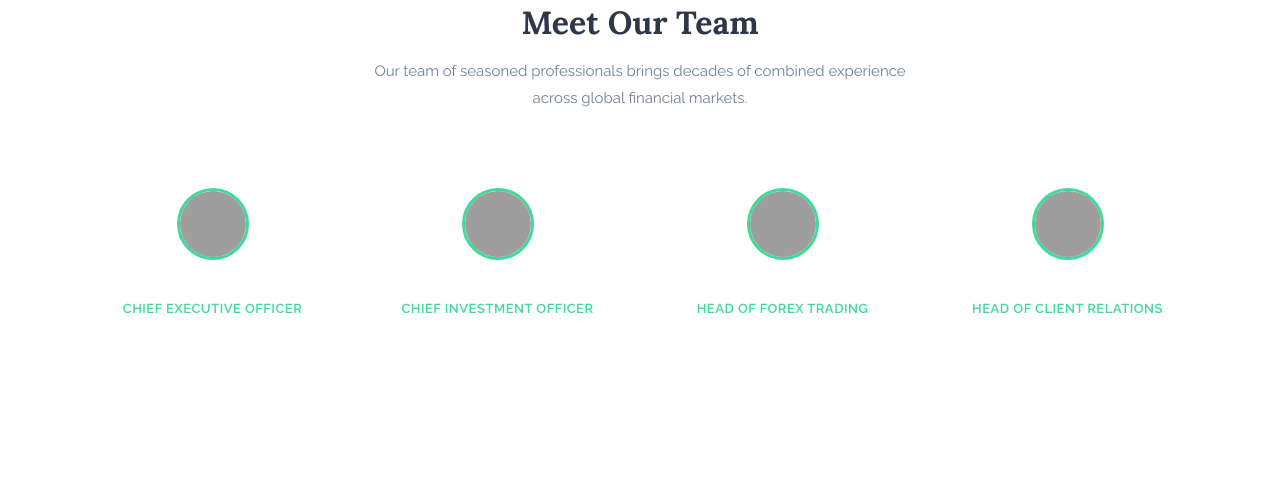
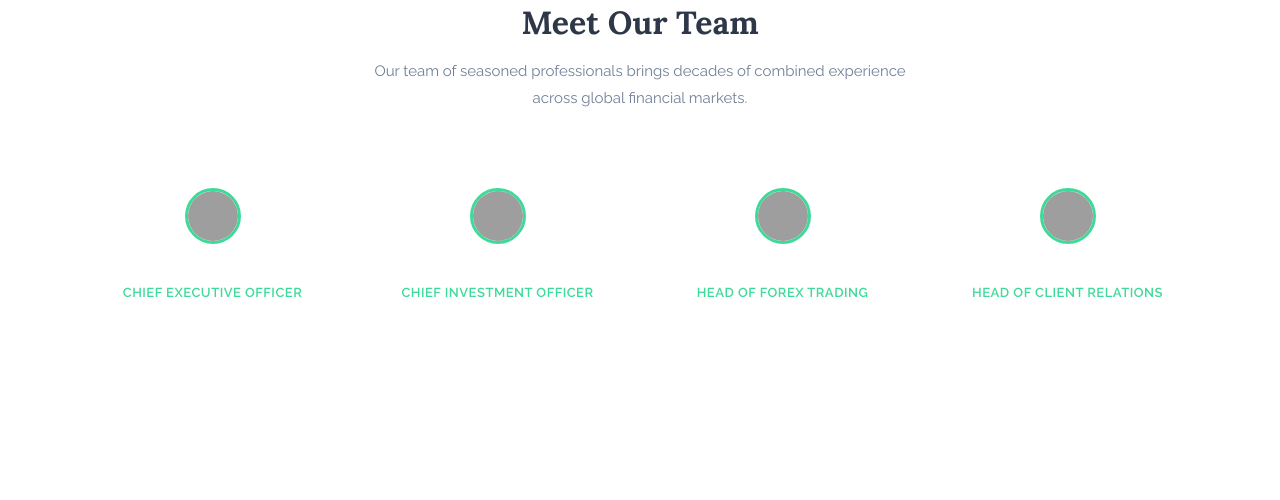
Before and after one commit to dozzydevelopers/wellt, a PHP site: page /about.php in a window 1280 px wide. Shown: the part 1902-2402 px from the top of the page. Run offline with PHP 8.4, Linux system fonts and the light colour scheme; some libraries are stand-ins or nearby versions; grey boxes are pictures that could not be loaded.

Commit message:
Fix: small circular team images - public/about.php

```diff
--- a/public/about.php
+++ b/public/about.php
@@ -94,7 +94,7 @@ $b = SITE_BASE;
       ] as [$name,$role,$img,$bio]): ?>
       <div class="col-md-6 col-lg-3">
         <div class="wf-team-card">
-          <img src="<?=$img?>" alt="<?=htmlspecialchars($name)?>" style="width:72px;height:72px;border-radius:50%;object-fit:cover;border:3px solid #3eda99;margin-bottom:14px;display:block;margin-left:auto;margin-right:auto;">
+          <img src="<?=$img?>" alt="<?=htmlspecialchars($name)?>" style="width:56px;height:56px;border-radius:50%;object-fit:cover;border:3px solid #3eda99;margin:0 auto 14px;display:block;">
           <h4 class="wf-team-name"><?=$name?></h4>
           <p class="wf-team-role"><?=$role?></p>
           <p class="wf-team-bio"><?=$bio?></p>
```
